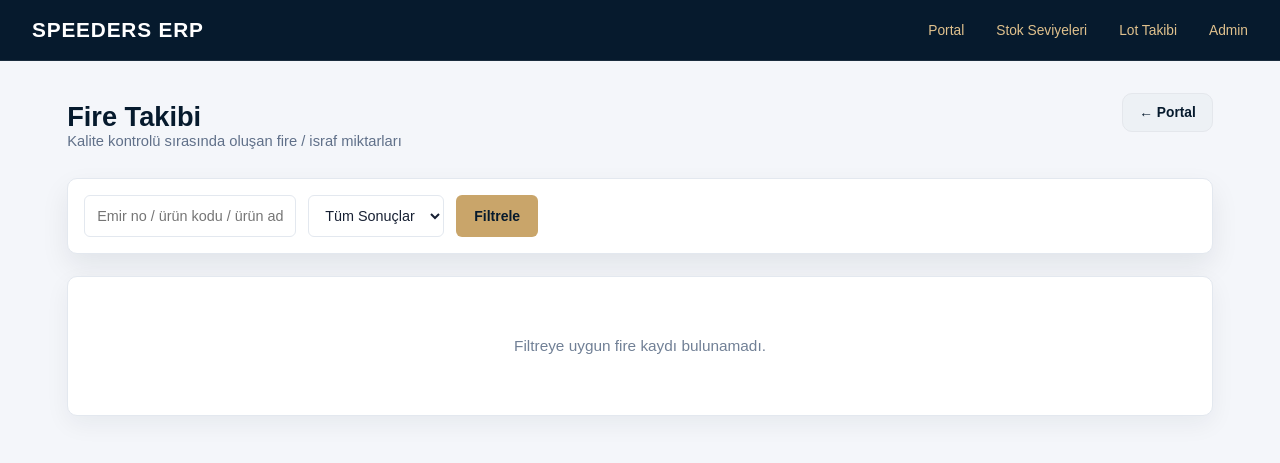
After one commit to Teowol/ERP, a Django app: template inventory/templates/inventory/fire_tracking_list.html in a window 1280 px wide. The commit adds this page. Shown: the top 463 px of the page. Run offline with Django 5.2, Linux system fonts and the light colour scheme; the template is opened without the code that fills it, so the values that code supplies are empty.

Commit message:
fire sistemi eklendi

```diff
--- /dev/null
+++ b/inventory/templates/inventory/fire_tracking_list.html
@@ -0,0 +1,323 @@
+{% load static %}
+<!DOCTYPE html>
+<html lang="tr">
+<head>
+    <meta charset="UTF-8">
+    <meta name="viewport" content="width=device-width, initial-scale=1.0">
+    <title>Fire Takibi</title>
+    <link rel="stylesheet" href="{% static 'css/erp-theme.css' %}?v=3">
+    <style>
+        :root {
+            --primary: #0f172a;
+            --primary-soft: #102b43;
+            --accent: #d4a95c;
+            --accent-soft: #f0d7a6;
+            --bg: #f4f7fb;
+            --card: #ffffff;
+            --border: #e4e7ec;
+            --text: #132334;
+            --muted: #607089;
+            --success: #1a8f5a;
+            --warning: #c77b07;
+            --danger: #c93a3a;
+            --shadow: 0 12px 28px rgba(15, 23, 42, 0.08);
+        }
+
+        * { box-sizing: border-box; }
+        body {
+            margin: 0;
+            font-family: Arial, Helvetica, sans-serif;
+            background: linear-gradient(180deg, #edf3f9 0%, #f7fafc 100%);
+            color: var(--text);
+        }
+
+        .header {
+            background: linear-gradient(135deg, var(--primary) 0%, var(--primary-soft) 100%);
+            color: #fff;
+            padding: 18px 32px;
+            display: flex;
+            align-items: center;
+            justify-content: space-between;
+            gap: 24px;
+            border-bottom: 1px solid rgba(255,255,255,0.08);
+        }
+
+        .header h1 { margin: 0; font-size: 1.3rem; letter-spacing: 0.04em; }
+        .header nav { display: flex; flex-wrap: wrap; gap: 16px; }
+        .header a {
+            color: #dfeaf7;
+            text-decoration: none;
+            font-size: 0.86rem;
+        }
+        .header a:hover { color: #fff; }
+
+        .container {
+            width: min(1280px, 92%);
+            margin: 32px auto 48px;
+        }
+
+        .page-top {
+            display: flex;
+            justify-content: space-between;
+            align-items: center;
+            gap: 20px;
+            margin-bottom: 22px;
+        }
+
+        .page-title {
+            margin: 0;
+            font-size: clamp(1.7rem, 2vw, 2.2rem);
+            color: var(--primary);
+        }
+
+        .page-tag {
+            color: var(--muted);
+            font-size: 0.92rem;
+        }
+
+        .top-actions { display: flex; gap: 12px; flex-wrap: wrap; }
+
+        .button, .btn-back {
+            display: inline-flex;
+            align-items: center;
+            justify-content: center;
+            padding: 0.7rem 1rem;
+            border-radius: 10px;
+            text-decoration: none;
+            font-weight: 700;
+            font-size: 0.86rem;
+            border: 1px solid transparent;
+            transition: 0.2s ease;
+        }
+
+        .btn-back {
+            background: #edf2f8;
+            color: var(--primary);
+            border-color: var(--border);
+        }
+
+        .filters {
+            display: flex;
+            flex-wrap: wrap;
+            gap: 12px;
+            margin-bottom: 22px;
+            background: rgba(255,255,255,0.75);
+            border: 1px solid var(--border);
+            border-radius: 16px;
+            padding: 16px;
+            box-shadow: var(--shadow);
+        }
+
+        .filters input,
+        .filters select {
+            min-height: 42px;
+            border: 1px solid var(--border);
+            border-radius: 10px;
+            padding: 0 12px;
+            background: #fff;
+            color: var(--text);
+            font-size: 0.9rem;
+        }
+
+        .filters button {
+            min-height: 42px;
+            border: none;
+            background: var(--primary);
+            color: #fff;
+            border-radius: 10px;
+            padding: 0 18px;
+            font-weight: 700;
+            cursor: pointer;
+        }
+
+        .card {
+            background: var(--card);
+            border: 1px solid var(--border);
+            border-radius: 18px;
+            padding: 18px;
+            box-shadow: var(--shadow);
+            overflow: hidden;
+        }
+
+        table {
+            width: 100%;
+            border-collapse: collapse;
+            font-size: 0.9rem;
+        }
+
+        th {
+            text-align: left;
+            color: var(--muted);
+            background: #f8fafc;
+            padding: 13px 12px;
+            border-bottom: 1px solid var(--border);
+            font-weight: 700;
+        }
+
+        td {
+            padding: 14px 12px;
+            border-bottom: 1px solid var(--border);
+            vertical-align: middle;
+        }
+
+        tr:last-child td { border-bottom: none; }
+
+        .order-link, .product-link {
+            color: var(--primary);
+            text-decoration: none;
+            font-weight: 700;
+        }
+
+        .order-link:hover, .product-link:hover { text-decoration: underline; }
+
+        .badge {
+            display: inline-flex;
+            align-items: center;
+            justify-content: center;
+            padding: 6px 10px;
+            border-radius: 999px;
+            font-size: 0.76rem;
+            font-weight: 700;
+        }
+
+        .badge-pass { background: rgba(26, 143, 90, 0.12); color: var(--success); }
+        .badge-partial { background: rgba(199, 123, 7, 0.12); color: var(--warning); }
+        .badge-fail { background: rgba(201, 58, 58, 0.12); color: var(--danger); }
+
+        .fire-rate {
+            display: inline-flex;
+            align-items: center;
+            gap: 8px;
+            font-weight: 700;
+            color: var(--danger);
+        }
+
+        .progress-wrap { min-width: 130px; display: inline-block; }
+        .progress-bar {
+            width: 100%;
+            height: 8px;
+            background: #edf2f8;
+            border-radius: 999px;
+            overflow: hidden;
+            margin-bottom: 5px;
+        }
+        .progress-fill {
+            display: block;
+            height: 100%;
+            border-radius: 999px;
+            background: linear-gradient(90deg, var(--danger) 0%, var(--warning) 100%);
+        }
+        .progress-text { font-size: 0.74rem; color: var(--muted); }
+
+        .empty-state {
+            padding: 42px 20px;
+            text-align: center;
+            color: var(--muted);
+            font-size: 0.96rem;
+        }
+
+        @media (max-width: 720px) {
+            .header { padding: 16px 18px; display: block; }
+            .header nav { margin-top: 10px; }
+            .page-top { display: block; }
+            .top-actions { margin-top: 12px; }
+            .card { overflow-x: auto; }
+            table { min-width: 980px; }
+        }
+    </style>
+</head>
+<body>
+    <header class="header">
+        <h1>SPEEDERS ERP</h1>
+        <nav>
+            <a href="{% url 'portal' %}">Portal</a>
+            <a href="{% url 'inventory:stock_level_list' %}">Stok Seviyeleri</a>
+            <a href="{% url 'inventory:lot_tracking_list' %}">Lot Takibi</a>
+            <a href="/admin/">Admin</a>
+        </nav>
+    </header>
+
+    <main class="container">
+        <div class="page-top">
+            <div>
+                <h2 class="page-title">Fire Takibi</h2>
+                <div class="page-tag">Kalite kontrolü sırasında oluşan fire / israf miktarları</div>
+            </div>
+            <div class="top-actions">
+                <a class="btn-back" href="{% url 'portal' %}">← Portal</a>
+            </div>
+        </div>
+
+        <form method="get" class="filters">
+            <input type="text" name="product" value="{{ current_product }}" placeholder="Emir no / ürün kodu / ürün adı" aria-label="Ürün ara">
+            <select name="result" aria-label="Sonuç filtresi">
+                <option value="">Tüm Sonuçlar</option>
+                {% for value, label in result_choices %}
+                    <option value="{{ value }}" {% if current_result == value %}selected{% endif %}>{{ label }}</option>
+                {% endfor %}
+            </select>
+            <button type="submit">Filtrele</button>
+        </form>
+
+        <section class="card">
+            {% if fire_rows %}
+                <table>
+                    <thead>
+                        <tr>
+                            <th>Üretim Emri</th>
+                            <th>Ürün</th>
+                            <th>Kontrol Tarihi</th>
+                            <th>Kontrol</th>
+                            <th>Fire</th>
+                            <th>Fire Oranı</th>
+                            <th>Sonuç</th>
+                            <th>Kontrol Eden</th>
+                            <th>Neden</th>
+                        </tr>
+                    </thead>
+                    <tbody>
+                        {% for item in fire_rows %}
+                            {% with check=item.check fire_rate=item.fire_rate %}
+                            <tr>
+                                <td><a class="order-link" href="{% url 'production:order_detail' check.production_order.pk %}">{{ check.production_order.order_number }}</a></td>
+                                <td>
+                                    <a class="product-link" href="{% url 'inventory:product_movement_history' check.production_order.product.pk %}">
+                                        {{ check.production_order.product.code }} - {{ check.production_order.product.name }}
+                                    </a>
+                                </td>
+                                <td>{{ check.check_date|date:"d.m.Y H:i" }}</td>
+                                <td>{{ check.checked_quantity }}</td>
+                                <td>{{ check.scrapped_quantity }}</td>
+                                <td>
+                                    <div class="fire-rate">
+                                        <div class="progress-wrap">
+                                            <div class="progress-bar">
+                                                <span class="progress-fill" style="width: {{ fire_rate|floatformat:0 }}%;"></span>
+                                            </div>
+                                            <div class="progress-text">%{{ fire_rate|floatformat:0 }}</div>
+                                        </div>
+                                    </div>
+                                </td>
+                                <td><span class="badge badge-{{ check.result }}">{{ check.get_result_display }}</span></td>
+                                <td>
+                                    {% if check.checked_by %}
+                                        {{ check.checked_by.get_full_name|default:check.checked_by.username }}
+                                    {% else %}
+                                        -
+                                    {% endif %}
+                                </td>
+                                <td>{{ check.rejection_reason|default:"-" }}</td>
+                            </tr>
+                            {% endwith %}
+                        {% endfor %}
+                    </tbody>
+                </table>
+            {% else %}
+                <div class="empty-state">
+                    Filtreye uygun fire kaydı bulunamadı.
+                </div>
+            {% endif %}
+        </section>
+    </main>
+</body>
+</html>
--- a/inventory/urls.py
+++ b/inventory/urls.py
@@ -8,6 +8,7 @@ urlpatterns = [
     path("stock-levels/", views.stock_level_list, name="stock_level_list"),
     path("stock-movements/", views.stock_movement_list, name="stock_movement_list"),
     path("lot-tracking/", views.lot_tracking_list, name="lot_tracking_list"),
+    path("fire-tracking/", views.fire_tracking_list, name="fire_tracking_list"),
     path(
         "products/<int:product_pk>/movements/",
         views.product_movement_history,
```
Also changed, not shown: core/templates/core/portal.html (+7 -0 lines), inventory/tests.py (+64 -0 lines), inventory/views.py (+45 -0 lines).
